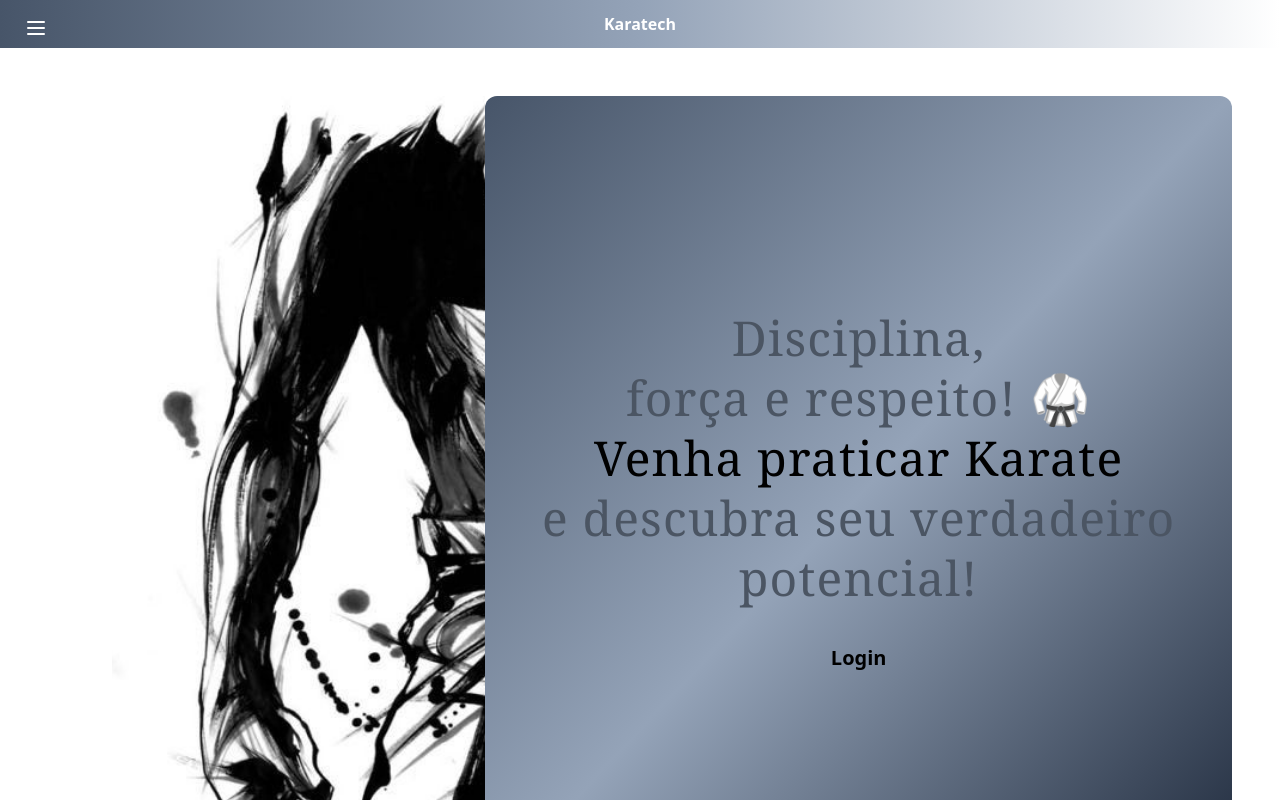
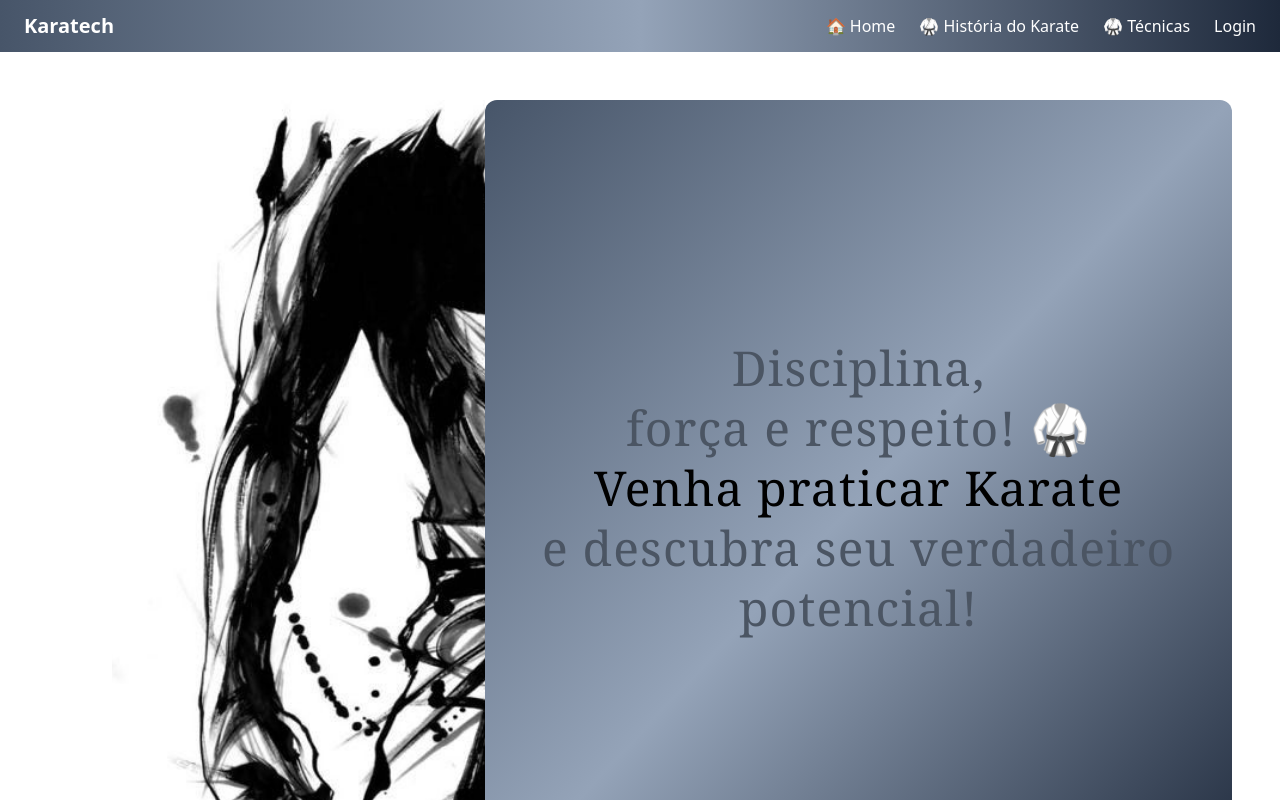
Before and after one commit to AdrianaRoza/karatech, a Next.js app: page / in a window 1280 px wide. Built offline with nearby package versions, Linux system fonts and the light colour scheme.

Commit message:
changing the home page layout

```diff
--- a/src/app/page.tsx
+++ b/src/app/page.tsx
@@ -15,15 +15,6 @@ const Login = () => {
           <span>e descubra seu verdadeiro potencial!</span>
         </h1>
 
-        {/* Botão Login centralizado abaixo do texto */}
-        <div className="w-full flex justify-center">
-          <Link
-            href="/Home"
-            className="text-black text-xl font-bold px-6 py-3 rounded-xl hover:bg-gray-500 transition duration-300"
-          >
-            Login
-          </Link>
-        </div>
       </div>
     </div>
   );
--- a/src/components/Header.tsx
+++ b/src/components/Header.tsx
@@ -1,12 +1,48 @@
+"use client";
 
+import { usePathname } from "next/navigation"; // Importa o hook para verificar a URL atual
+import Link from "next/link";
 
 const Header = () => {
+  const pathname = usePathname(); // Obtém a rota atual
+
+  const isHomePage = pathname === "/"; // Verifica se estamos na página inicial
+
   return (
-    <div className="bg-gradient-to-r from-slate-600 via-slate-400 to-slate-00
-      py-3">
-      <h1 className="text-white font-bold text-center">
-        Karatech
-      </h1>
+    <div className="bg-gradient-to-r from-slate-600 via-slate-400 to-slate-800 py-3">
+      <div className={`flex items-center px-6 ${isHomePage ? 'justify-between' : 'justify-center'}`}>
+        {/* Título */}
+        <h1 className="text-white font-bold text-xl">Karatech</h1>
+
+        {/* Exibe os links de navegação apenas na Home */}
+        {isHomePage && (
+          <nav>
+            <ul className="flex space-x-6">
+              <li>
+                <Link href="/" className="text-white hover:underline">
+                  🏠 Home
+                </Link>
+              </li>
+              <li>
+                <Link href="/karate_history" className="text-white hover:underline">
+                  🥋 História do Karate
+                </Link>
+              </li>
+              <li>
+                <Link href="/technique" className="text-white hover:underline">
+                  🥋 Técnicas
+                </Link>
+              </li>
+
+                <Link
+                  href="/Home"
+                  className="text-white hover:underline">
+                  Login
+                </Link>
+            </ul>
+          </nav>
+        )}
+      </div>
     </div>
   )
 }
--- a/src/components/ui/dashboard/sidenav.tsx
+++ b/src/components/ui/dashboard/sidenav.tsx
@@ -3,10 +3,17 @@
 import { useState } from "react";
 import { motion } from "framer-motion";
 import Link from "next/link";
+import { usePathname } from "next/navigation"; // Importa o hook para verificar a URL atual
 import { Menu, X } from "lucide-react"; // Ícone para indicar o menu
 
 const SideNav = () => {
   const [isOpen, setIsOpen] = useState(false);
+
+  const pathname = usePathname(); // Obtém a rota atual
+
+  if (pathname === "/") {
+    return null;
+  }
 
   return (
     <>
```
